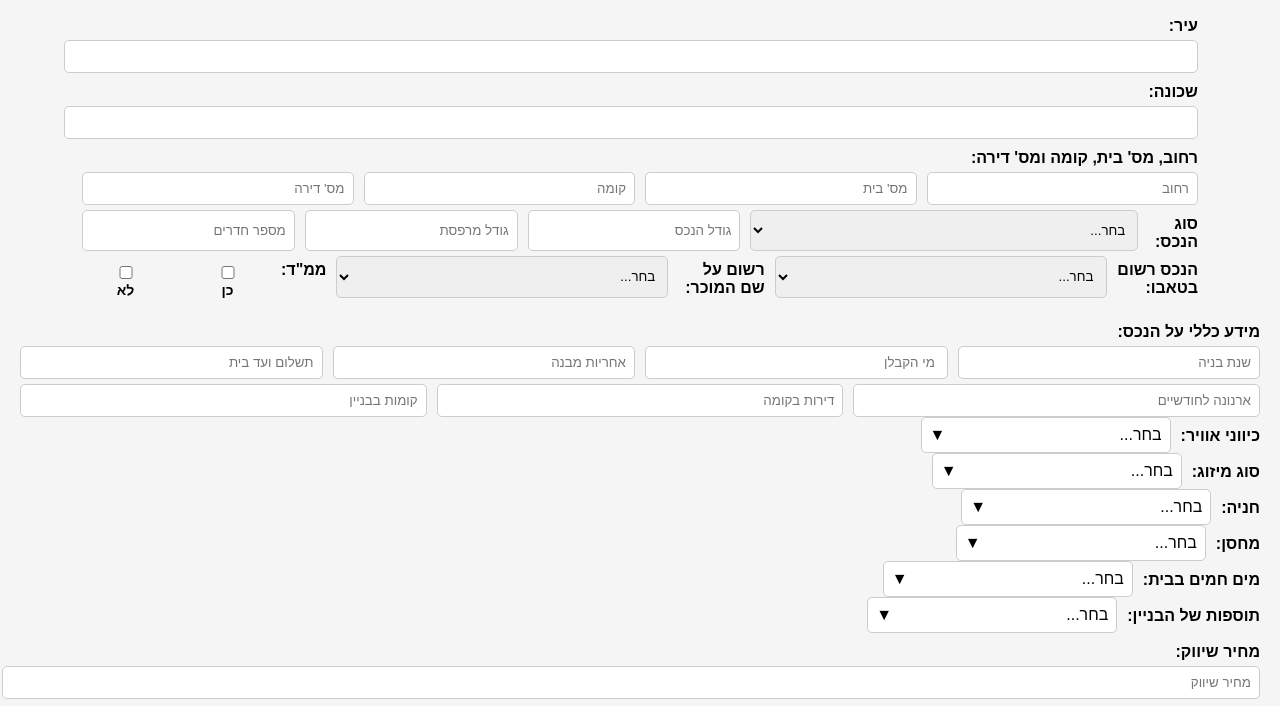
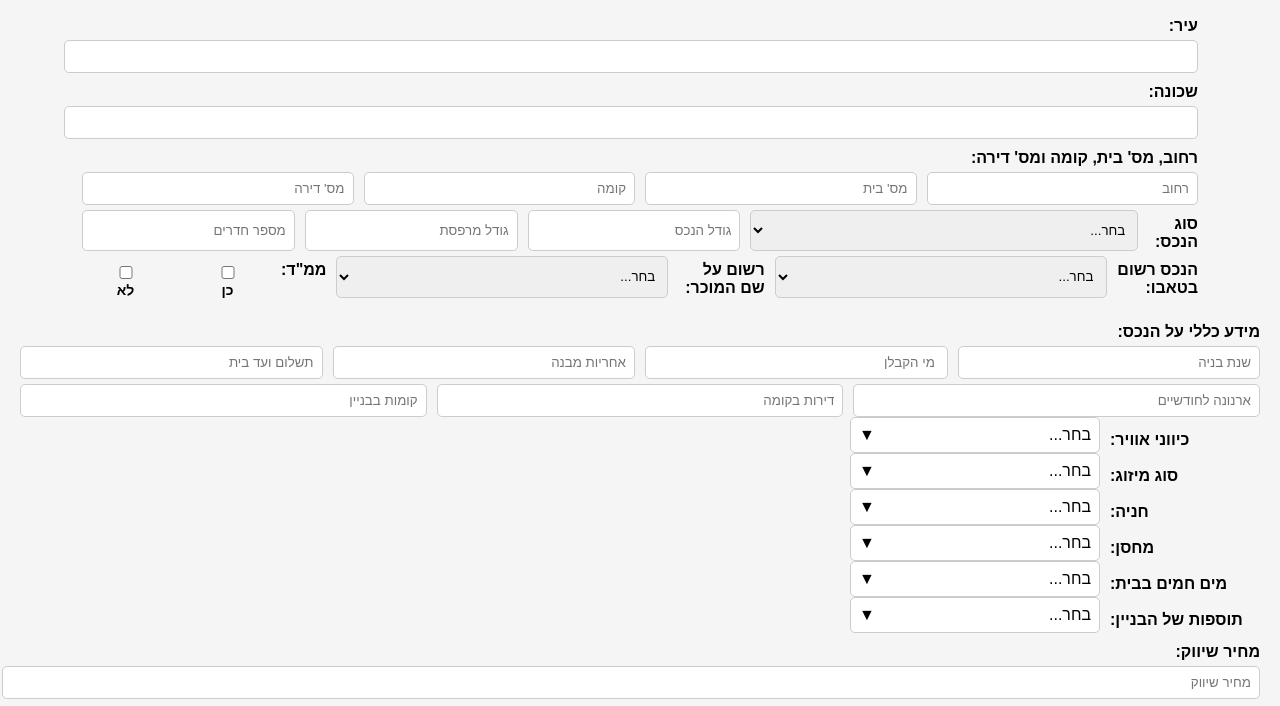
Before and after one commit to idankru/real-estate-form, a plain HTML site: page index.html in a window 1280 px wide. Shown: the part 239-945 px from the top of the page. Drawn offline with nearby package versions, Linux system fonts and the light colour scheme.

Commit message:
Update index.html

```diff
--- a/index.html
+++ b/index.html
@@ -302,7 +302,7 @@ button:hover {
 
 </div>
 
-<div class="input-group row-2">
+<div class="form-group">
     <!-- כיווני אוויר -->
     <label for="Airdirection">כיווני אוויר:</label>
     <div class="custom-select">
@@ -324,7 +324,7 @@ button:hover {
     <input type="hidden" name="Airdirection" id="AirdirectionInput">
 </div>
 
-<div class="input-group row-2">
+<div class="form-group">
     <!-- סוג מיזוג -->
     <label for="airConditioning">סוג מיזוג:</label>
     <div class="custom-select">
@@ -343,7 +343,7 @@ button:hover {
     <input type="hidden" name="airConditioning" id="airConditioningInput">
 </div>
 
-<div class="input-group row-2">
+<div class="form-group">
     <!-- חניה -->
     <label for="parking">חניה:</label>
     <div class="custom-select">
@@ -362,7 +362,7 @@ button:hover {
     <input type="hidden" name="parking" id="parkingInput">
 </div>
 
-<div class="input-group row-2">
+<div class="form-group">
     <!-- מחסן -->
     <label for="storage">מחסן:</label>
     <div class="custom-select">
@@ -381,7 +381,7 @@ button:hover {
     <input type="hidden" name="storage" id="storageInput">
 </div>
 
-<div class="input-group row-2">
+<div class="form-group">
 <!-- מים חמים בבית -->
 <label for="waterHeating">מים חמים בבית:</label>
 <div class="custom-select">
@@ -400,7 +400,7 @@ button:hover {
  <input type="hidden" name="waterHeating" id="waterHeatingInput">
 </div>
 
-<div class="input-group row-2">
+<div class="form-group">
     <!-- תוספות של הבניין -->
     <label for="buildingExtras">תוספות של הבניין:</label>
     <div class="custom-select">
@@ -500,6 +500,20 @@ function updateSelection(dropdownId, selectedId, inputId) {
 
 .dropdown-content label:hover {
     background-color: #f1f1f1;
+}
+.form-group {
+    display: flex;
+    align-items: center;
+    gap: 10px; /* מרווח בין התווית לשדה */
+}
+
+.form-group label {
+    width: 150px; /* קביעת רוחב אחיד לכל התוויות */
+    text-align: left; /* מיושר לשמאל */
+}
+
+.form-group select {
+    flex: 1; /* ימלא את הרוחב הנותר */
 }
 </style>
 
```
